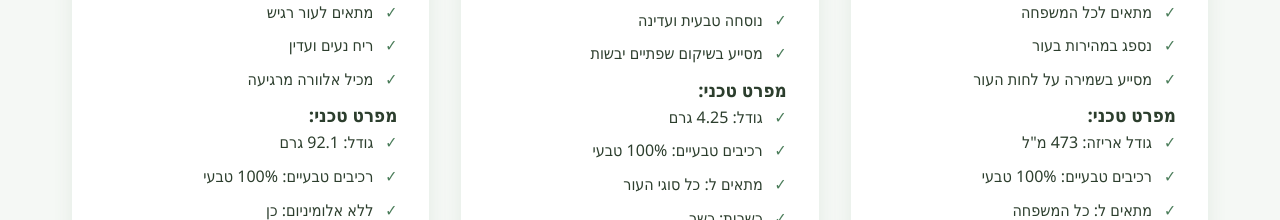
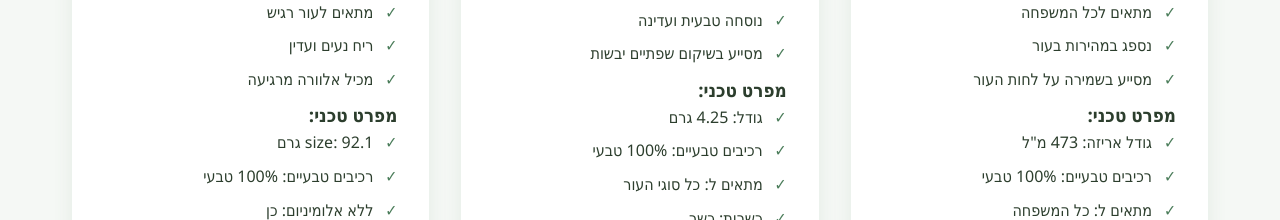
Before and after one commit to benshabbat/ForEver, a React (Vite) app in the folder client/: page / in a window 1280 px wide. Shown: the part 2860-3080 px from the top of the page. Built offline with nearby package versions, Linux system fonts and the light colour scheme.

Commit message:
last changes

```diff
--- a/client/src/components/ProductCard.jsx
+++ b/client/src/components/ProductCard.jsx
@@ -1,4 +1,3 @@
-// ProductCard.jsx
 export default function ProductCard({ product }) {
   return (
     <article className="product-card fade-in">
@@ -41,7 +40,7 @@ export default function ProductCard({ product }) {
 
             <div className="info-section">
               <h4 className="info-subtitle">המלצות שימוש:</h4>
-              <p>{product.additionalInfo["המלצות שימוש"]}</p>
+              <p>{product.additionalInfo.tips}</p>
             </div>
 
             <div className="info-section">
@@ -52,7 +51,7 @@ export default function ProductCard({ product }) {
             <div className="info-section">
               <h4 className="info-subtitle">יתרונות נוספים:</h4>
               <ul className="benefits-list">
-                {product.additionalInfo["יתרונות נוספים"].map((benefit, index) => (
+                {product.additionalInfo.benefits.map((benefit, index) => (
                   <li key={index}>{benefit}</li>
                 ))}
               </ul>
--- a/client/src/products.js
+++ b/client/src/products.js
@@ -19,10 +19,10 @@ export const products = [
       "רכיבים טבעיים": "100% טבעי"
     },
     additionalInfo: {
-      "המלצות שימוש": "מומלץ לשתות 30 מ\"ל בבוקר על קיבה ריקה. ניתן למהול במים או במיץ טבעי.",
+      tips: "מומלץ לשתות 30 מ\"ל בבוקר על קיבה ריקה. ניתן למהול במים או במיץ טבעי.",
       "זמן שימוש מומלץ": "יש להתמיד בשתייה לפחות 90 יום לתוצאות מיטביות",
       "אחסון": "יש לשמור במקום קריר ויבש. לאחר הפתיחה יש לאחסן במקרר עד 30 יום",
-      "יתרונות נוספים": [
+      benefits: [
         "מסייע באיזון רמות הסוכר בדם",
         "תומך בתהליכי ניקוי רעלים טבעיים",
         "משפר את רמת הספיגה של ויטמינים ומינרלים",
@@ -97,10 +97,10 @@ export const products = [
       "pH מאוזן": "כן"
     },
     additionalInfo: {
-      "המלצות שימוש": "יש לרסס ישירות על העור לפי הצורך. ניתן להשתמש מספר פעמים ביום.",
+      tips: "יש לרסס ישירות על העור לפי הצורך. ניתן להשתמש מספר פעמים ביום.",
       "זמן שימוש": "לשימוש יומיומי או לפי הצורך",
       "אחסון": "יש לשמור בטמפרטורת החדר, הרחק מאור שמש ישיר",
-      "יתרונות נוספים": [
+      benefits: [
         "מתאים לשימוש לאחר חשיפה לשמש",
         "מסייע בהרגעת גירויי עור",
         "יעיל לאחר טיפולי קוסמטיקה",
@@ -129,8 +129,8 @@ export const products = [
       "מקדם הגנה": "כולל"
     },
     additionalInfo: {
-      "המלצות שימוש": "למריחה על השפתיים לפי הצורך. מומלץ למרוח מספר פעמים ביום.",
-      "יתרונות נוספים": [
+      tips: "למריחה על השפתיים לפי הצורך. מומלץ למרוח מספר פעמים ביום.",
+      benefits: [
         "מגן מפני נזקי מזג אוויר",
         "מעניק מראה בריא לשפתיים",
         "אינו דביק",
@@ -152,15 +152,15 @@ export const products = [
       "מכיל אלוורה מרגיעה"
     ],
     specs: {
-      "גודל": "92.1 גרם",
+      size: "92.1 גרם",
       "רכיבים טבעיים": "100% טבעי",
       "ללא אלומיניום": "כן",
       "מתאים ל": "כל סוגי העור",
       "כשרות": "כשר"
     },
     additionalInfo: {
-      "המלצות שימוש": "למריחה בבית השחי על עור נקי ויבש. מתאים לשימוש יומיומי.",
-      "יתרונות נוספים": [
+      tips: "למריחה בבית השחי על עור נקי ויבש. מתאים לשימוש יומיומי.",
+      benefits: [
         "אינו גורם לגירויים",
         "מרגיע את העור",
         "יעילות מוכחת",
```
